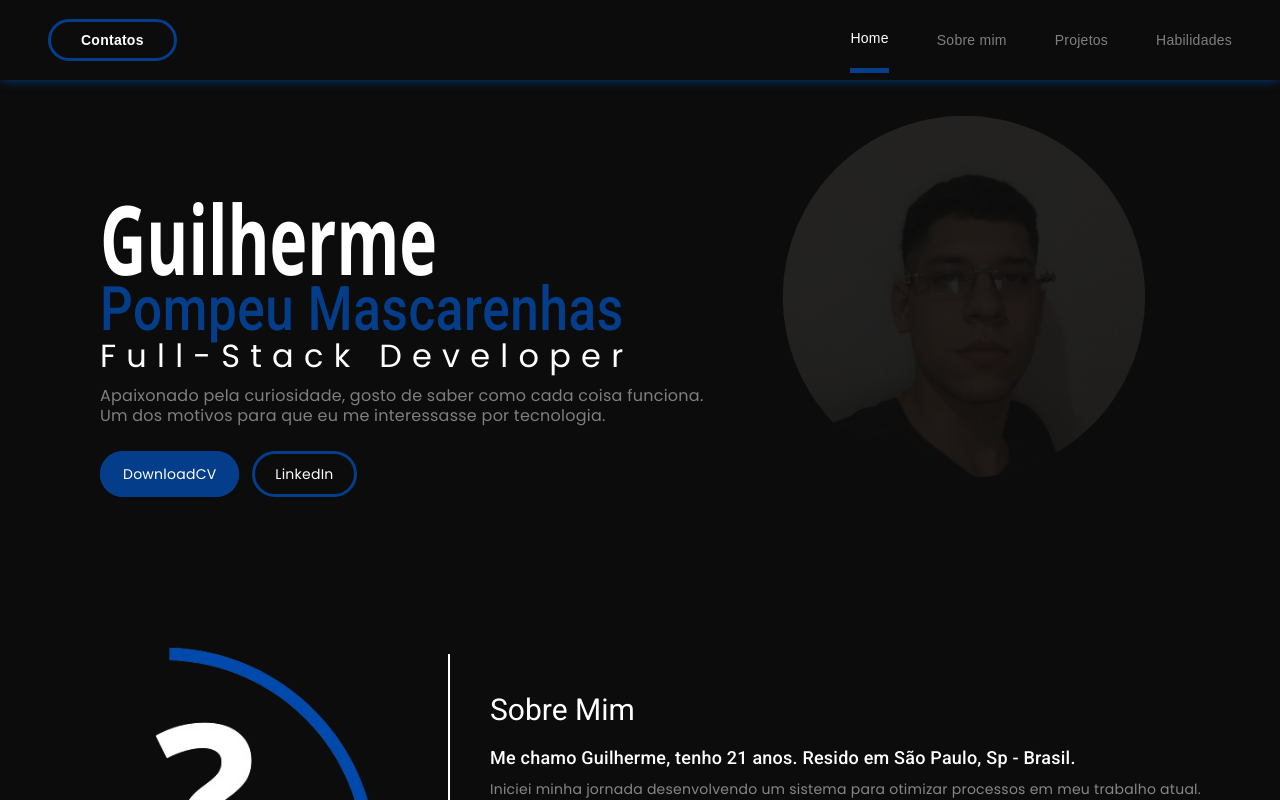
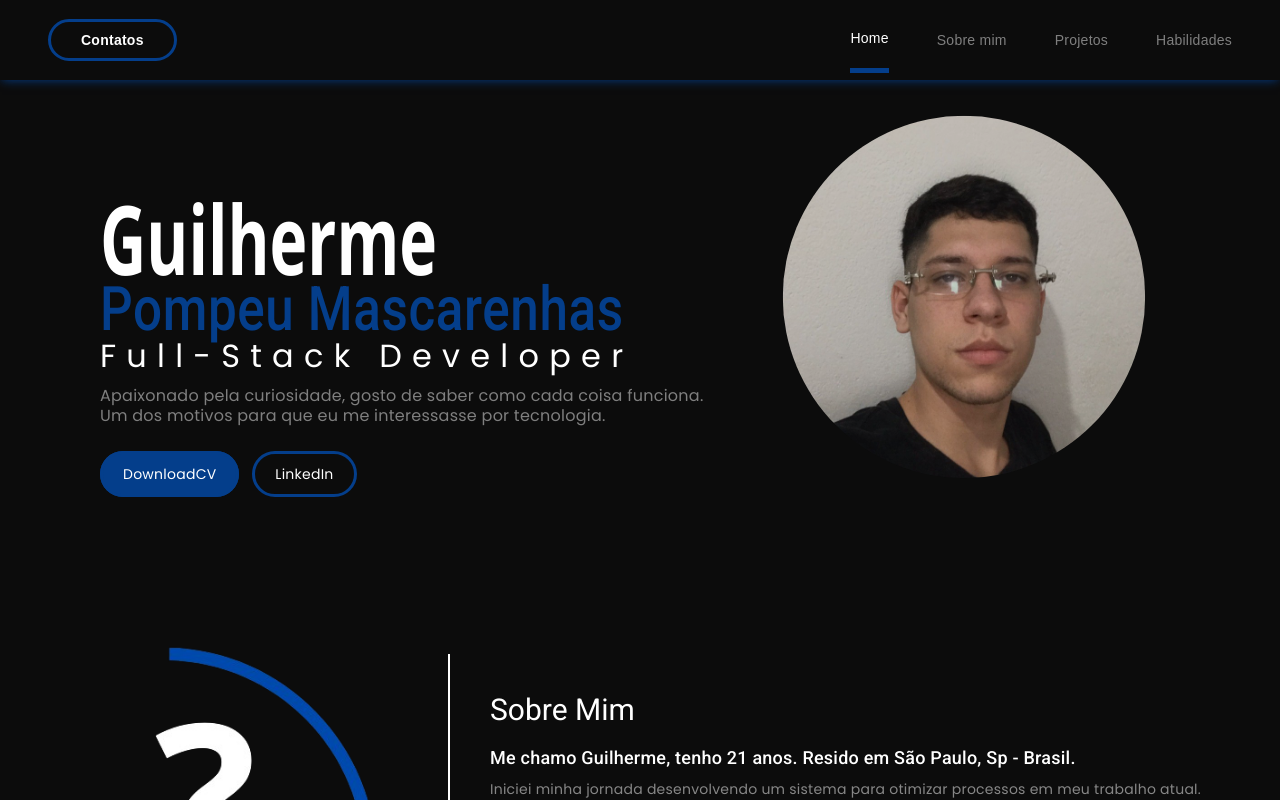
Before and after one commit to GMPompeu/Gm-Pompeu-portifolio, an Angular app: page / in a window 1280 px wide. Shown: the top 800 px of the page. Built offline with nearby package versions, Linux system fonts and the light colour scheme.

Commit message:
Alter img

```diff
--- a/src/app/modules/portifolio/components/gmpompeu/gmpompeu.component.scss
+++ b/src/app/modules/portifolio/components/gmpompeu/gmpompeu.component.scss
@@ -68,7 +68,7 @@
       height: auto;
       border-radius: 50%;
       scale: 1.2;
-      opacity: 0.1;
+      opacity: 0.8;
       transition: 1.5s;
       &:hover {
         opacity: 1;
```
